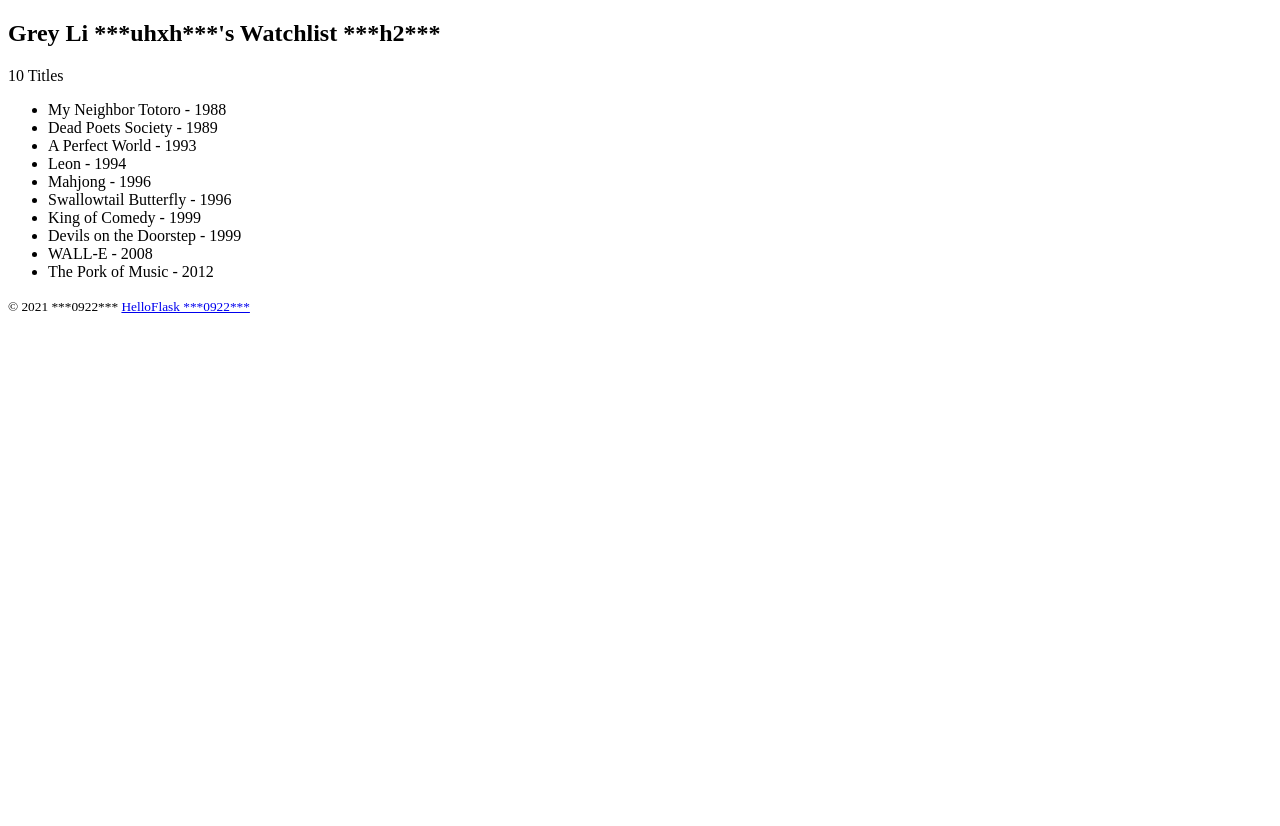
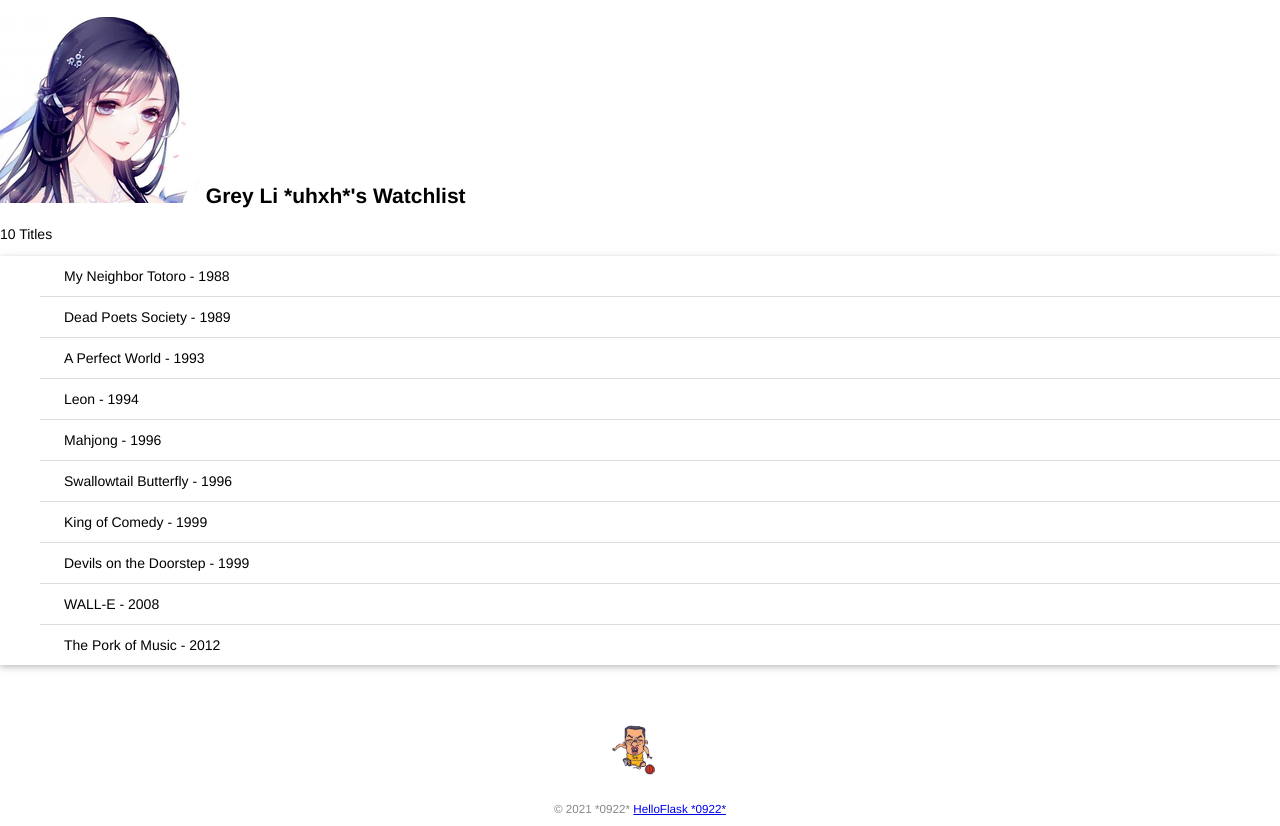
Before and after one commit to uhxh2021/watchlist, a Flask app: page /index in a window 1280 px wide. Before the commit the page ends 313 px from the top, so only its background shows below. Run offline with Flask 2, Linux system fonts and the light colour scheme.

Commit message:
Add static files

```diff
--- a/app.py
+++ b/app.py
@@ -11,14 +11,15 @@
 @app.route('/test')
 def test_url_for():
     a = url_for('test_url_for', num=2)
-    return '<h3>%s</h3>' % a
+    # return '<h3>%s</h3>' % a
+    return f"<h3>{a}</h3>"
 
 @app.route('/index')
 def index():
     return render_template('index.html', name=name, movies=movies)
 
 
-name = 'Grey Li ***uhxh***'
+name = 'Grey Li *uhxh*'
 movies = [
     {'title': 'My Neighbor Totoro', 'year': '1988'},
     {'title': 'Dead Poets Society', 'year': '1989'},
--- /dev/null
+++ b/static/style.css
@@ -0,0 +1,43 @@
+body {
+    margin: auto;
+    max_width: 580px;
+    font-size: 14px;
+    font-family: Helvetica, Arial, sans-serif;
+}
+
+footer {
+    color: #888;
+    margin-top: 15px;
+    text-align: center;
+    padding: 10px;
+}
+
+.avatar {
+    width: 40px;
+}
+
+.movie-list {
+    list-style-type: none;
+    padding: 10;
+    margin-bottom: 10px;
+    box-shadow: 0 2px 5px 0 rgba(0, 0, 0, 0.16), 0 2px 10px 0 rgba(0, 0, 0, 0.12);
+}
+
+.movie-list li {
+    padding: 12px 24px;
+    border-bottom: 1px solid #ddd;
+}
+
+.movie-list li:last-child {
+    border-bottom: none;
+}
+
+.movie-list li:hover {
+    background-color: #90d7ec;
+}
+
+.kobe {
+    display: block;
+    margin: 0 auto;
+    height: 100px;
+}
--- a/templates/index.html
+++ b/templates/index.html
@@ -2,19 +2,26 @@
 <html lang="en">
 <head>
     <meta charset="utf-8">
-    <title>{{ name }}'s Watchlist ***title***</title>
+    <title>{{ name }}'s Watchlist *title*</title>
+    <link rel="icon" href="{{ url_for('static',filename='images/icon.ico') }}" >
+    <link rel="shortcut icon" href="{{ url_for('static',filename='images/icon.ico') }}">
+    <link rel="stylesheet" href="{{ url_for('static',filename='style.css') }}" type="text/css">
 </head>
 <body>
-    <h2>{{ name }}'s Watchlist ***h2***</h2>
+    <h2>
+        <img alt="Avatar" src="{{ url_for('static', filename='images/touxiang.png') }}">
+        {{ name }}'s Watchlist
+    </h2>
     <p>{{ movies|length }} Titles</p>
-    <ul>
+    <ul class="movie-list">
         {% for movie in movies %}
         <li>{{ movie.title }} - {{ movie.year}}</li>
         {% endfor %}
     </ul>
+    <img alt="kobe" class="kobe" src="{{ url_for('static',filename='images/dong.gif') }}">
     <footer>
-        <small>&copy; 2021 ***0922*** <a href="http://helloflask.com/tutori
-al">HelloFlask ***0922***</a></small>
+        <small>&copy; 2021 *0922* <a href="http://helloflask.com/tutori
+al">HelloFlask *0922*</a></small>
     </footer>
 </body>
 </html>
```
Also changed, not shown: static/images/dong.gif (added), static/images/icon.ico (added), static/images/icon.png (added), static/images/touxiang.png (added).
